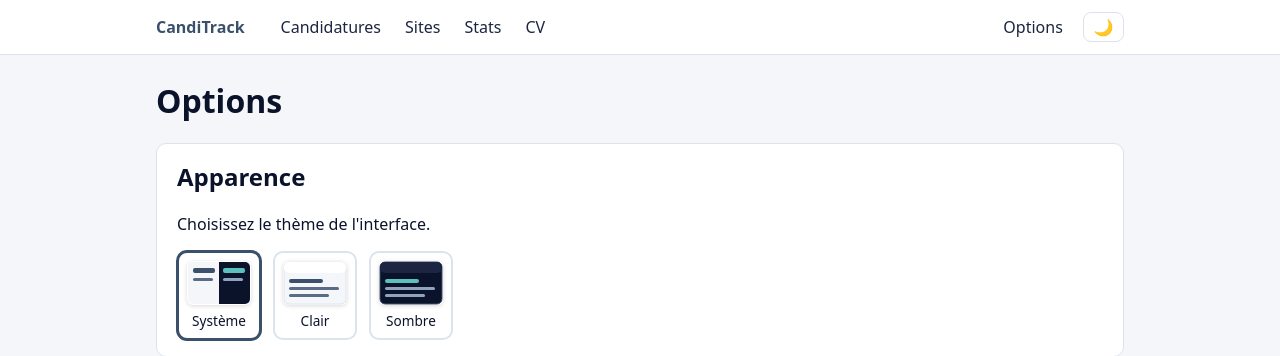
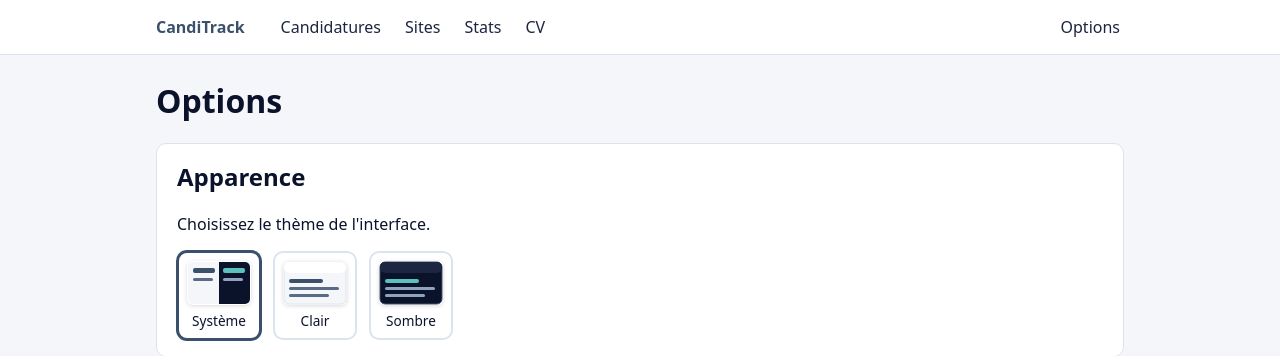
Before and after one commit to lenoirpatrick/CandiTrack, a Django app: page /aide/ in a window 1280 px wide. Shown: the top 356 px of the page. Run offline with Django 5.2, Linux system fonts and the light colour scheme; data comes from the database, SQL or seed files in the repository; data that the repository does not hold is empty.

Commit message:
#33 Retirer le bouton de thème de la barre de navigation
Le thème se gère désormais uniquement depuis la page Options (vignettes) :
suppression du bouton 🌓 et de son script, du CSS .theme-toggle, et de la
synchronisation d'icône devenue inutile dans le sélecteur.

Co-Authored-By: Claude Opus 4.8 <noreply@anthropic.com>

```diff
--- a/templates/base.html
+++ b/templates/base.html
@@ -96,8 +96,6 @@
         .steps { display:flex; flex-wrap:wrap; gap:0.5rem; }
         .step { background:var(--chip-bg); color:var(--muted); padding:0.2rem 0.6rem; border-radius:999px; font-size:0.85rem; }
         .step.done { background:var(--accent); color:#fff; }
-        .theme-toggle { background:none; border:1px solid var(--border); color:var(--nav-link);
-                 border-radius:8px; padding:0.3rem 0.6rem; cursor:pointer; font-size:1rem; }
         /* Forms: sections + grids */
         fieldset { border:1px solid var(--border); border-radius:10px; padding:0.5rem 1rem 1rem; margin:0 0 1rem; }
         legend { font-weight:700; color:var(--accent); padding:0 0.4rem; }
@@ -174,8 +172,6 @@
         <a href="{% url 'tracking:stats' %}">Stats</a>
         <a href="{% url 'tracking:cv_list' %}">CV</a>
         <a href="{% url 'tracking:help' %}" style="margin-left:auto;">Options</a>
-        <button type="button" class="theme-toggle" id="theme-toggle" title="Changer de thème"
-                aria-label="Changer de thème">🌓</button>
     </nav>
 </header>
 <div id="toast-container" class="toast-container" aria-live="polite" aria-atomic="true"></div>
@@ -191,23 +187,8 @@
     avec <a href="https://claude.com/claude-code" target="_blank" rel="noopener">Claude Code</a>.
 </footer>
 <script>
-    // Theme toggle: cycles the explicit choice and persists it (issue #4).
-    (function () {
-        var root = document.documentElement;
-        var btn = document.getElementById("theme-toggle");
-        function current() {
-            return root.getAttribute("data-theme") ||
-                (window.matchMedia("(prefers-color-scheme: dark)").matches ? "dark" : "light");
-        }
-        function render() { btn.textContent = current() === "dark" ? "☀️" : "🌙"; }
-        btn.addEventListener("click", function () {
-            var next = current() === "dark" ? "light" : "dark";
-            root.setAttribute("data-theme", next);
-            try { localStorage.setItem("theme", next); } catch (e) {}
-            render();
-        });
-        render();
-    })();
+    // Le thème se choisit désormais depuis la page Options (issue #33) ; le
+    // pré-réglage anti-flash en <head> applique la préférence stockée.
 
     // Toasts (issue #13) : remplace l'ancienne liste de messages.
     (function () {
--- a/templates/tracking/help.html
+++ b/templates/tracking/help.html
@@ -196,14 +196,6 @@
                 c.classList.toggle("active", on);
                 c.setAttribute("aria-checked", on ? "true" : "false");
             });
-            // Garde l'icône du bouton clair/sombre cohérente avec le choix.
-            var toggle = document.getElementById("theme-toggle");
-            if (toggle) {
-                var dark = root.getAttribute("data-theme")
-                    ? root.getAttribute("data-theme") === "dark"
-                    : window.matchMedia("(prefers-color-scheme: dark)").matches;
-                toggle.textContent = dark ? "☀️" : "🌙";
-            }
         }
         choices.forEach(function (c) {
             c.addEventListener("click", function () {
```
